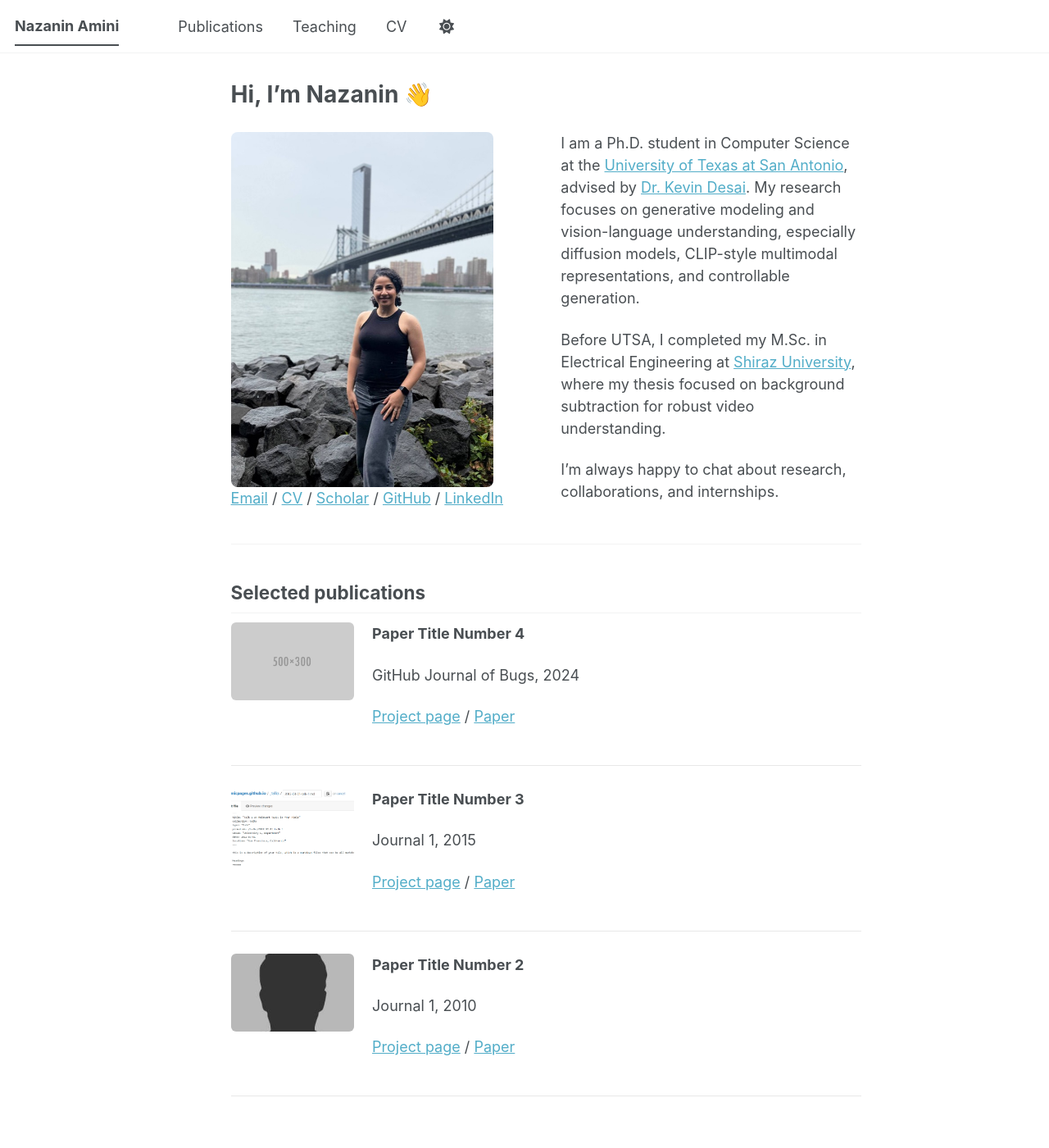
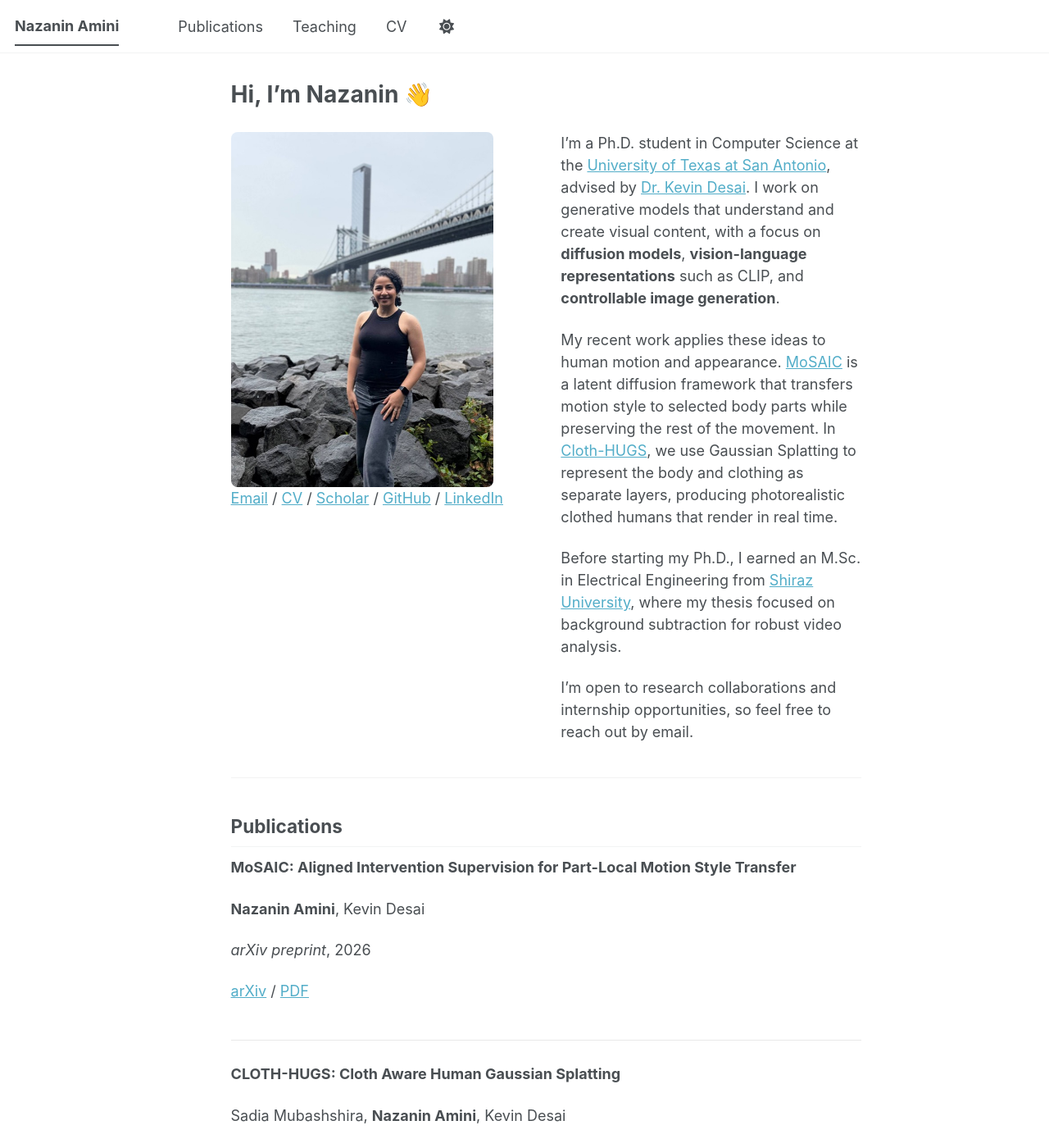
Before and after one commit to nazi96/nazi96.github.io, a Jekyll site: the page built from _pages/about.md, in a window 1280 px wide and 1400 px high. Shown: the whole window at 82% size. Built offline with Jekyll 4.4.1, drawn with Linux system fonts in a browser that asks for light colours; a script bundle is joined from its source files by our own code; library files that are not in the unit come from our copies; some of the changed text lies outside the part shown.

Commit message:
Rewrite intro and update publications from Google Scholar
Co-Authored-By: Claude Opus 5.5 <noreply@anthropic.com>

```diff
--- a/_config.yml
+++ b/_config.yml
@@ -35,7 +35,7 @@ author:
   # Academic websites
   academia         : # URL
   arxiv            : # URL - Update with the correct link to your profile
-  googlescholar    : "https://scholar.google.com/citations?user=tej3ZxIAAAAJ&hl=en"
+  googlescholar    : "https://scholar.google.com/citations?user=l0W0P1EAAAAJ&hl=en"
   inspire-hep      : # URL
   impactstory      : # URL
   orcid            : "https://orcid.org/yourorcidurl"
--- a/_pages/about.md
+++ b/_pages/about.md
@@ -13,56 +13,55 @@ redirect_from:
     <p class="home-links">
       <a href="mailto:nazanin.amini@utsa.edu">Email</a> /
       <a href="/files/CV_Nazanin_Amini.pdf">CV</a> /
-      <a href="https://scholar.google.com/citations?user=PS_CX0AAAAAJ">Scholar</a> /
+      <a href="https://scholar.google.com/citations?user=l0W0P1EAAAAJ">Scholar</a> /
       <a href="https://github.com/nazi96">GitHub</a> /
       <a href="https://www.linkedin.com/in/nazanin-amini-2355b5347/">LinkedIn</a>
     </p>
   </div>
   <div class="home-col">
     <p>
-      I am a Ph.D. student in Computer Science at the <a href="https://www.utsa.edu/">University of Texas at San Antonio</a>,
+      I’m a Ph.D. student in Computer Science at the <a href="https://www.utsa.edu/">University of Texas at San Antonio</a>,
       advised by <a href="https://klab.cs.utsa.edu/">Dr. Kevin Desai</a>.
-      My research focuses on generative modeling and vision-language understanding, especially diffusion models,
-      CLIP-style multimodal representations, and controllable generation.
+      I work on generative models that understand and create visual content, with a focus on
+      <strong>diffusion models</strong>, <strong>vision-language representations</strong> such as CLIP,
+      and <strong>controllable image generation</strong>.
     </p>
     <p>
-      Before UTSA, I completed my M.Sc. in Electrical Engineering at
-      <a href="https://shirazu.ac.ir/en">Shiraz University</a>, where my thesis focused on
-      background subtraction for robust video understanding.
+      My recent work applies these ideas to human motion and appearance.
+      <a href="https://arxiv.org/abs/2607.26304">MoSAIC</a> is a latent diffusion framework that transfers
+      motion style to selected body parts while preserving the rest of the movement.
+      In <a href="https://arxiv.org/abs/2604.15875">Cloth-HUGS</a>, we use Gaussian Splatting to represent the body
+      and clothing as separate layers, producing photorealistic clothed humans that render in real time.
     </p>
     <p>
-      I’m always happy to chat about research, collaborations, and internships.
+      Before starting my Ph.D., I earned an M.Sc. in Electrical Engineering from
+      <a href="https://shirazu.ac.ir/en">Shiraz University</a>, where my thesis focused on
+      background subtraction for robust video analysis.
+    </p>
+    <p>
+      I’m open to research collaborations and internship opportunities, so feel free to reach out by email.
     </p>
   </div>
 </div>
 
 <hr>
 
-## Selected publications
+## Publications
 
 <div class="pub-card">
-  <img class="pub-thumb" src="/images/500x300.png" alt="Visualization for Paper Title Number 4">
   <div class="pub-meta">
-    <p><strong>Paper Title Number 4</strong></p>
-    <p>GitHub Journal of Bugs, 2024</p>
-    <p><a href="/publication/2024-02-17-paper-title-number-4">Project page</a> / <a href="https://academicpages.github.io/files/paper3.pdf">Paper</a></p>
+    <p><strong>MoSAIC: Aligned Intervention Supervision for Part-Local Motion Style Transfer</strong></p>
+    <p><strong>Nazanin Amini</strong>, Kevin Desai</p>
+    <p><em>arXiv preprint</em>, 2026</p>
+    <p><a href="https://arxiv.org/abs/2607.26304">arXiv</a> / <a href="https://arxiv.org/pdf/2607.26304">PDF</a></p>
   </div>
 </div>
 
 <div class="pub-card">
-  <img class="pub-thumb" src="/images/editing-talk.png" alt="Talk slide image for Paper Title Number 3">
   <div class="pub-meta">
-    <p><strong>Paper Title Number 3</strong></p>
-    <p>Journal 1, 2015</p>
-    <p><a href="/publication/2015-10-01-paper-title-number-3">Project page</a> / <a href="https://academicpages.github.io/files/paper3.pdf">Paper</a></p>
+    <p><strong>CLOTH-HUGS: Cloth Aware Human Gaussian Splatting</strong></p>
+    <p>Sadia Mubashshira, <strong>Nazanin Amini</strong>, Kevin Desai</p>
+    <p><em>arXiv preprint</em>, 2026</p>
+    <p><a href="https://arxiv.org/abs/2604.15875">arXiv</a> / <a href="https://arxiv.org/pdf/2604.15875">PDF</a></p>
   </div>
 </div>
-
-<div class="pub-card">
-  <img class="pub-thumb" src="/images/bio-photo.jpg" alt="Illustrative placeholder image for Paper Title Number 2">
-  <div class="pub-meta">
-    <p><strong>Paper Title Number 2</strong></p>
-    <p>Journal 1, 2010</p>
-    <p><a href="/publication/2010-10-01-paper-title-number-2">Project page</a> / <a href="https://academicpages.github.io/files/paper2.pdf">Paper</a></p>
-  </div>
-</div>
```
Also changed, not shown: _publications/2009-10-01-paper-title-number-1.md (deleted, +0 -14 lines), _publications/2010-10-01-paper-title-number-2.md (deleted, +0 -14 lines), _publications/2015-10-01-paper-title-number-3.md (deleted, +0 -14 lines), _publications/2024-02-17-paper-title-number-4.md (deleted, +0 -13 lines), _publications/2025-06-08-paper-title-number-5.md (deleted, +0 -13 lines), _publications/2026-07-28-mosaic.md (added, +13 -0 lines).
